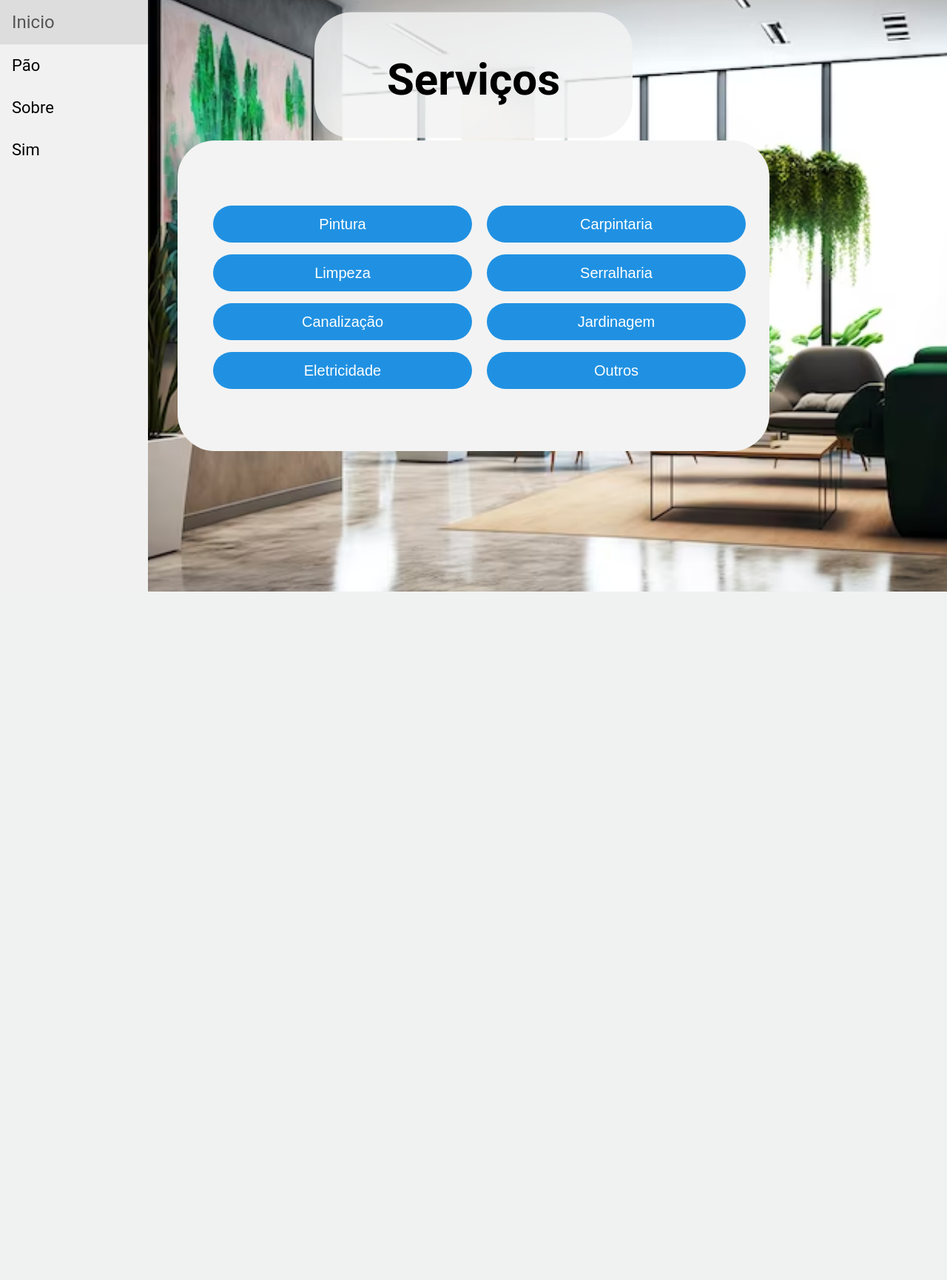
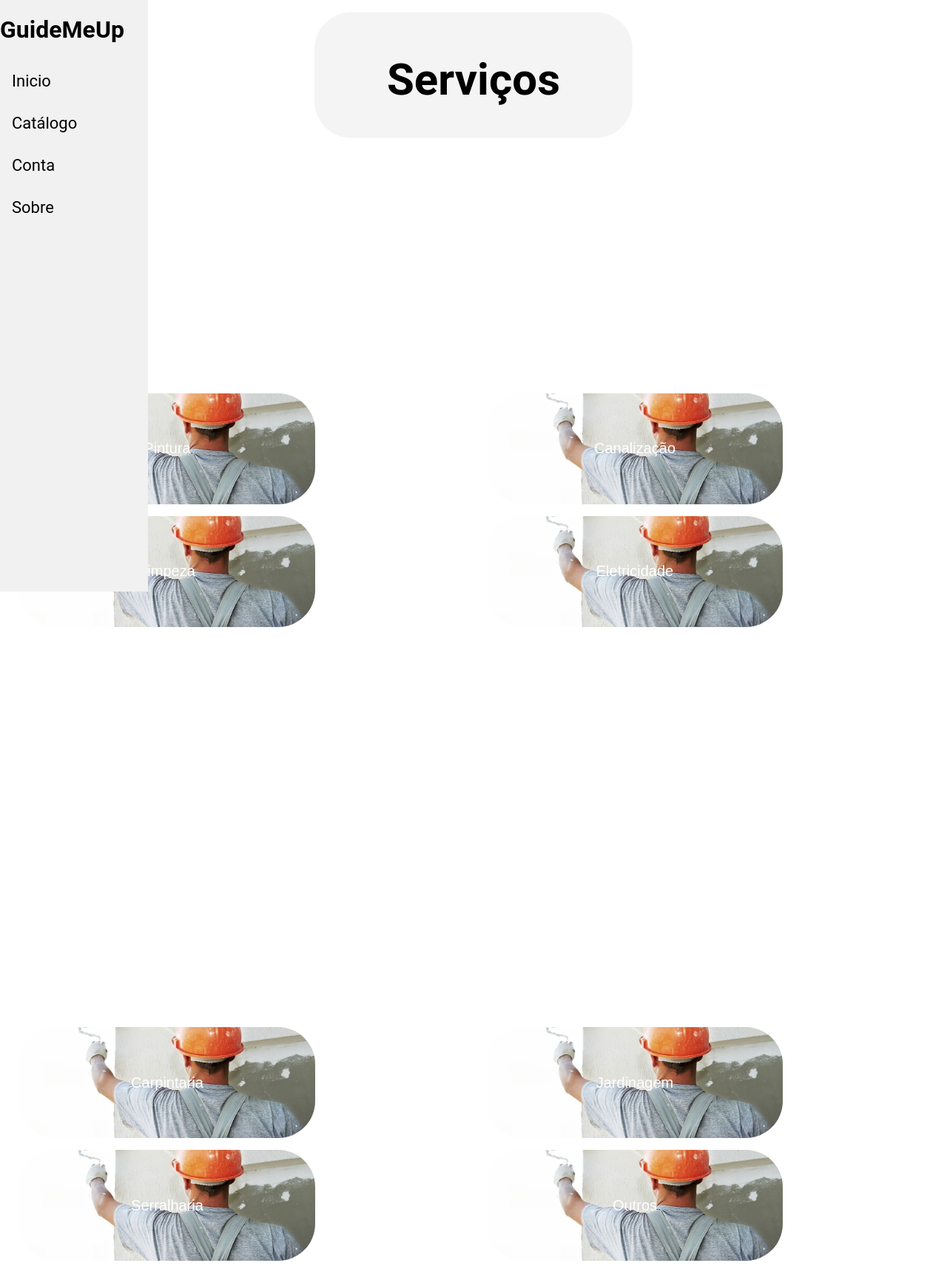
Before and after one commit to TymeRod/AS-705, a Flask app: a page that uses templates/serviços.html in a window 1280 px wide. Shown: the whole page at 74% size. Before the commit the page ends 800 px from the top, so only its background shows below. Run offline with Flask 3, Linux system fonts and the light colour scheme.

```diff
--- a/app.py
+++ b/app.py
@@ -8,6 +8,15 @@ import DB
 app = Flask(__name__, static_folder='css')
 
 @app.route('/', methods=['POST', 'GET'])
+def inicio():
+    return render_template('index.html')
+
+@app.route('/index/')
+def index():
+    return redirect('/')
+
+
+
 @app.route('/login', methods=['POST', 'GET'])
 def login():
     email = request.form.get('username')
@@ -111,7 +120,7 @@ def pagamento():
             return redirect('/paypal/')
         elif option == 'cc':
             return redirect('/credit-card/')
-    return redirect('/pagamento/')
+    return render_template('pagamento.html')
 
 if __name__ == '__main__':
     app.run(debug=True)
--- a/css/main.css
+++ b/css/main.css
@@ -28,7 +28,7 @@ body{
 
   .navbar a {
     display: block;
-    color: #000;
+    color: #ffffff;
     padding: 16px;
     text-decoration: none;
     font-size: 22px;
@@ -304,10 +329,15 @@ a:visited {
 
 .serviços-button{
     border-radius: 50px;
-    width: 100%;
-    height: 50px;
+    width: 400px;
+    height: 150px;
     border: 0;
     background: rgb(32, 145, 226);
+    background-image: url(images/pintorfundo.jpg);
+    background-size: cover;
+    background-position: center;
+    top: 80%;
+
     color: white;
     padding: 10px;
     margin: 8px;
--- a/templates/catalogo.html
+++ b/templates/catalogo.html
@@ -100,7 +100,7 @@
         <a href="#">Sobre</a>
       </div>
 
-    <form>
+    <form method="post">
         <input type="button" class="carrinho">
            <h1>Items no catálogo</h1>
             <hr>
@@ -129,11 +129,11 @@
 
                 </div>
             </div>
-            <div class="item" style="height: 60%;"onclick="">
+            <div class="item" onclick="">
 
                 <br>
                 <img src="../css/images/Pincel.png"  >
-                <div style="left: 50%; margin-top: 17%;">
+                <div style="left: 50%;">
                     <h3> Pincel</h3>
                     <h5>(Pincel  UNIVERSAL PP 60MM)</h5>
                     <input type="submit" value="Adicionar ao carrinho" style="display: inline;">
--- a/templates/index.html
+++ b/templates/index.html
@@ -148,7 +148,7 @@ h1 {
     </div>
     <div class="par">
     <p>Quer aprender a realizar serviços domésticos? </p>
-    <p> Ou precisa de alguém para ajudar?</p>
+    <p>Ou precisa de alguém para ajudar?</p>
     <p>Entre e escolha a melhor opção para si!</p>
     </div>
     <div class="btns">
--- a/templates/serviços.html
+++ b/templates/serviços.html
@@ -5,34 +5,55 @@
     <link href="../css/main.css" rel="stylesheet" />
     <script src="../css/js/main.js"></script>
     <meta name="viewport" content="width=device-width, initial-scale=1.0">
+
+    <style>
+        .column1 {
+    float: left;
+    width: 50%;
+    padding: 10px;
+    box-sizing: border-box;
+    margin-top: 40%;
+
+}
+    </style>
 </head>
 <body>
-    <div class="background-layer"></div>
+
     <div class="guideme" >
         <h1>Serviços</h1>
 
     </div>
     <div class="navbar">
-        <a href="{{url_for('.login')}}">Inicio</a>
-        <a>Pão</a>
-        <a>Sobre</a>
-        <a>Sim</a>
+
+        <h1 style="width: 100%; height: auto;">GuideMeUp</h1>
+        <a href="{{url_for('.login')}}"style="color: black;">Inicio</a>
+        <a href="#" style="color: black;">Catálogo</a>
+        <a href="#" style="color: black;">Conta</a>
+        <a href="#" style="color: black;">Sobre</a>
     </div>
-    <div class="serviços-box-placeholder">
+    <div class="serviços-box-placeholder" style="background-color: transparent;"></div>
             <div class="clearfix">
-                <div class="column" style="border-radius: 50%;">
+                <div class="column1" style="border-radius: 50%;">
 
                     <button class="serviços-button"><a href="{{url_for('.escolhas')}}">Pintura</a></button>
                     <button class="serviços-button">Limpeza</button>
+
+                </div>
+                <div class="column1" style="border-radius: 50%;">
+
                     <button class="serviços-button">Canalização</button>
                     <button class="serviços-button">Eletricidade</button>
                 </div>
-                <div class="column" style="border-radius: 50%;">
+                <div class="column1" style="border-radius: 50%;">
                     <button class="serviços-button">Carpintaria</button>
                     <button class="serviços-button">Serralharia</button>
-                    <button class="serviços-button">Jardinagem</button>
-                    <button class="serviços-button">Outros</button>
+
             </div>
+            <div class="column1" style="border-radius: 50%;">
+
+                <button class="serviços-button">Jardinagem</button>
+                <button class="serviços-button">Outros</button>
+        </div>
         </div>
     </div>
 
```
Also changed, not shown: other parts of css/main.css (+33 -5 lines), templates/login.html (+18 -7 lines), templates/pagamento.html (+54 -32 lines), css/images/FundoTeste.png (added), css/images/pintorfundo.jpg (added).
